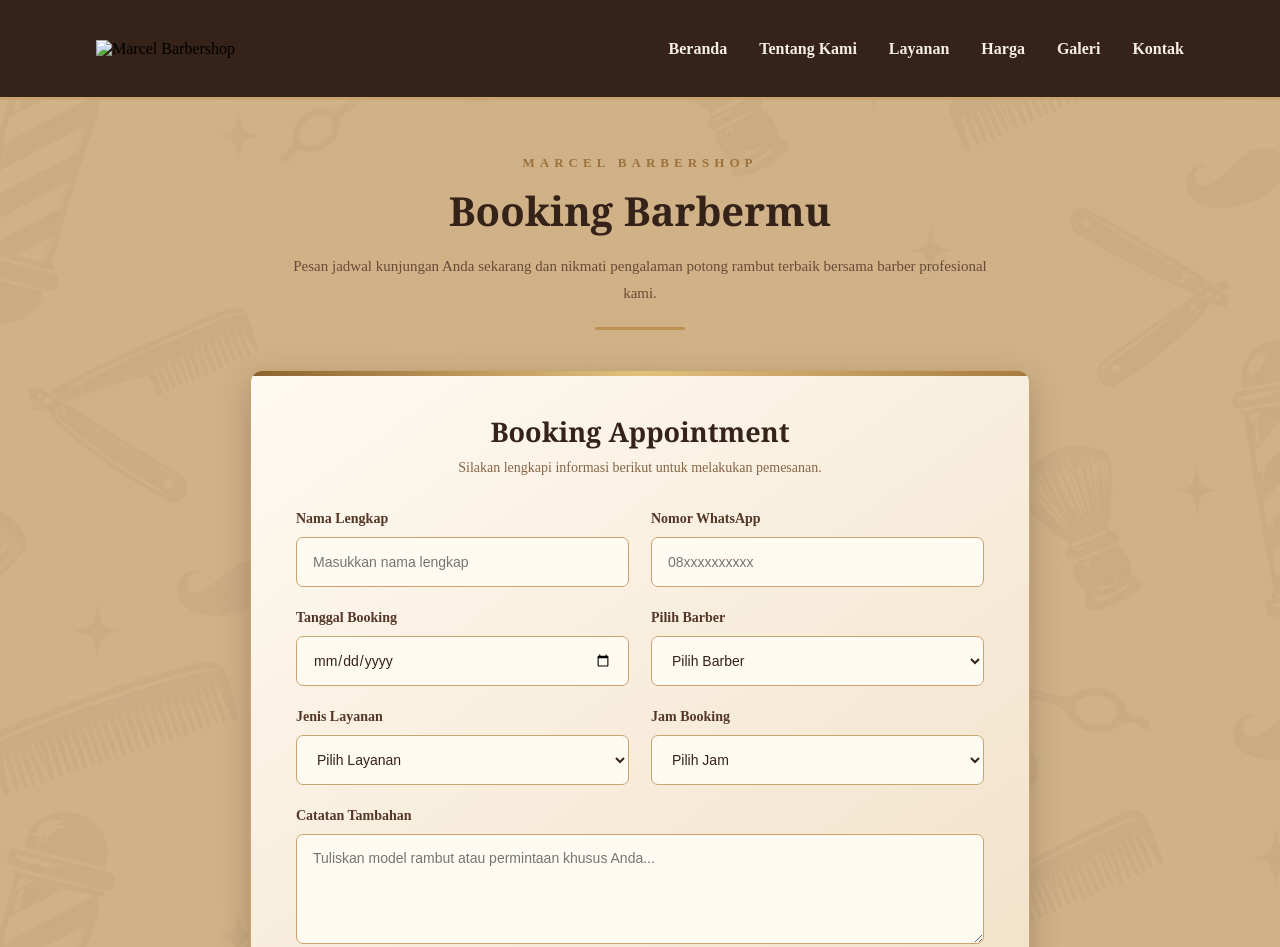
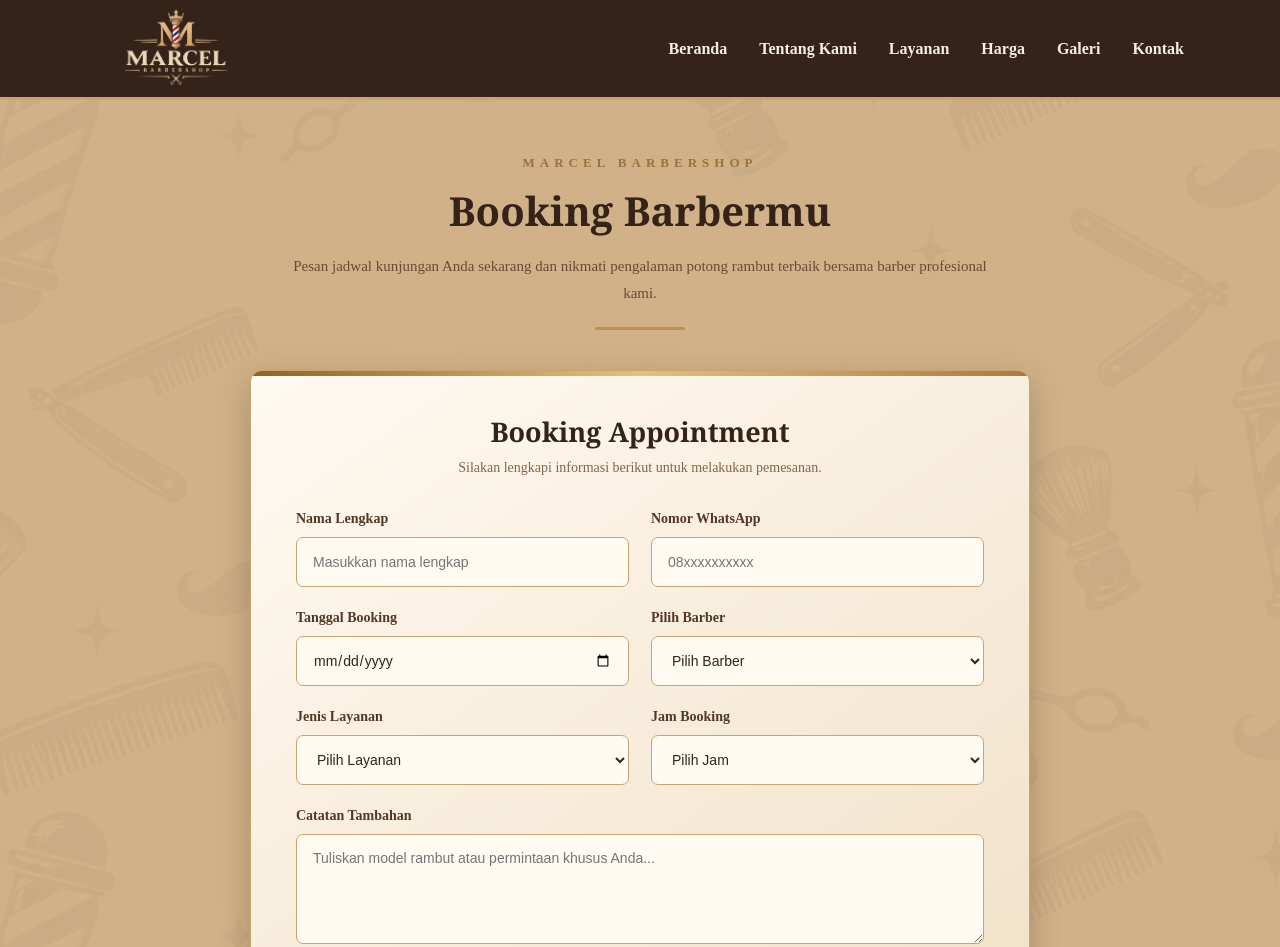
Before and after one commit to VaenderEsternley160/barbershop-marcel, a plain HTML site: page assets/pages/booking.html in a window 1280 px wide. Shown: the top 947 px of the page. Drawn offline with Linux system fonts and the light colour scheme.

Commit message:
feat: add logo image and link to global css on booking page

```diff
--- a/assets/pages/booking.html
+++ b/assets/pages/booking.html
@@ -16,7 +16,7 @@
 
     <header>
         <div class="logo">
-            <img src="/assets/images/logo.png" alt="Marcel Barbershop">
+            <img src="/assets/images/logo_barber_marcel-removebg-preview.png" alt="Marcel Barbershop">
         </div>
 
         <nav>
```
